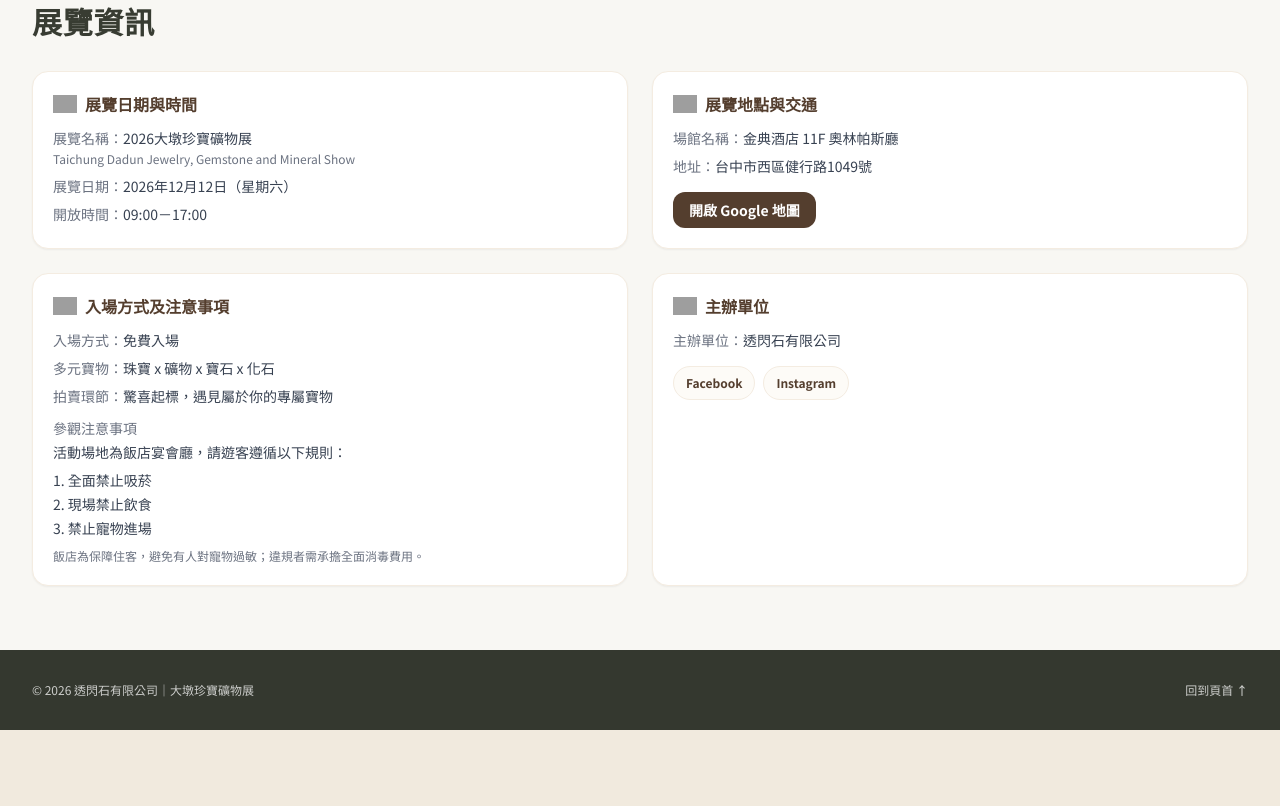
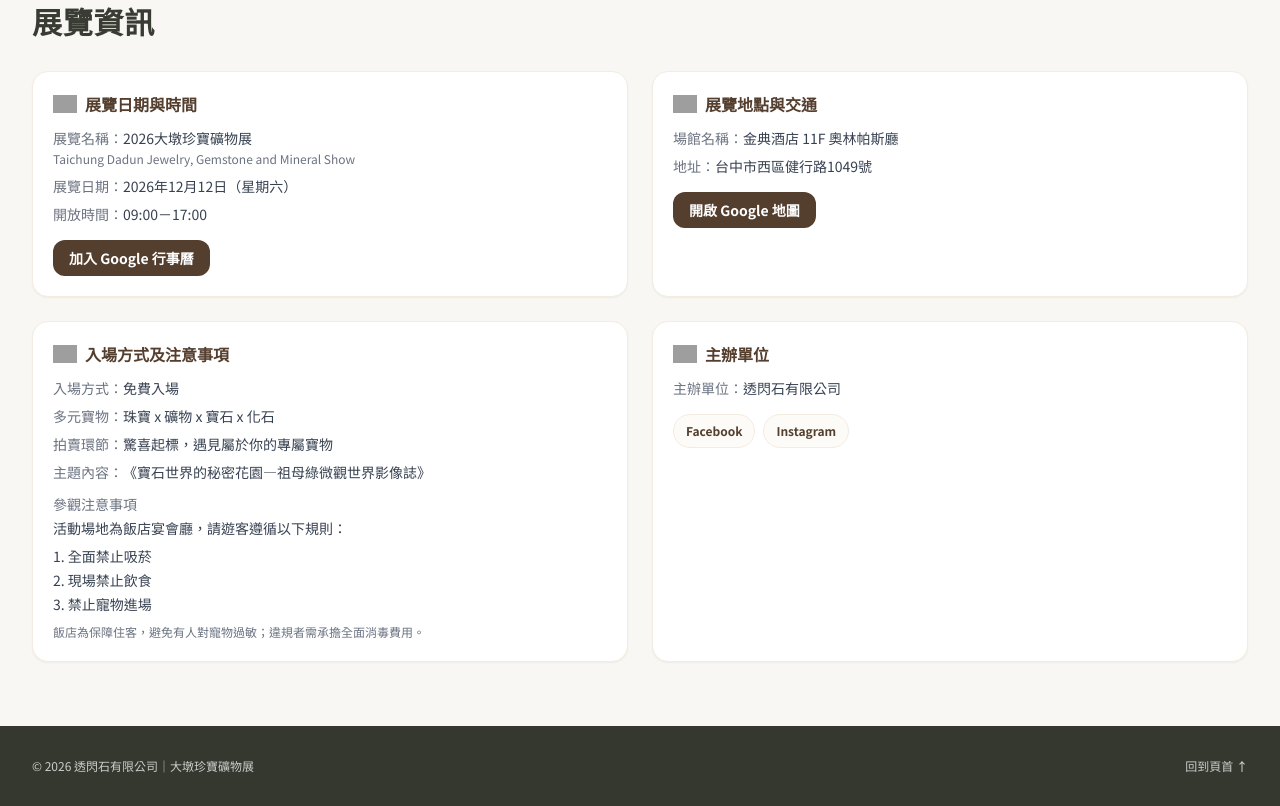
Before and after one commit to JUN-LIN-coder/dadun-treasure-expo, a plain HTML site: page index.html in a window 1280 px wide. Shown: the part 5581-6387 px from the top of the page. Before the commit the page ends 6311 px from the top, so only its background shows below. Drawn offline with nearby package versions, Linux system fonts and the light colour scheme; grey boxes are pictures that could not be loaded.

Commit message:
新增加入 Google 行事曆功能 以及 新增文字內容

```diff
--- a/index.html
+++ b/index.html
@@ -194,6 +194,9 @@
                         <div><dt class="inline font-medium text-gray-500">展覽日期：</dt><dd class="inline">2026年12月12日（星期六）</dd></div>
                         <div><dt class="inline font-medium text-gray-500">開放時間：</dt><dd class="inline">09:00－17:00</dd></div>
                     </dl>
+                    <a href="https://calendar.google.com/calendar/render?action=TEMPLATE&amp;text=%E5%A4%A7%E5%A2%A9%E7%8F%8D%E5%AF%B6%E7%A4%A6%E7%89%A9%E5%B1%95&amp;dates=20261212T090000%2F20261212T170000&amp;ctz=Asia%2FTaipei&amp;details=%E5%A4%A7%E5%A2%A9%E7%8F%8D%E5%AF%B6%E7%A4%A6%E7%89%A9%E5%B1%95%EF%BC%8C%E5%85%8D%E8%B2%BB%E5%85%A5%E5%A0%B4%E3%80%82&amp;location=%E9%87%91%E5%85%B8%E9%85%92%E5%BA%97%2011F%20%E5%A5%A7%E6%9E%97%E5%B8%95%E6%96%AF%E5%BB%B3%EF%BC%8C%E5%8F%B0%E4%B8%AD%E5%B8%82%E8%A5%BF%E5%8D%80%E5%81%A5%E8%A1%8C%E8%B7%AF1049%E8%99%9F" target="_blank" rel="noopener noreferrer" class="inline-flex mt-4 items-center justify-center rounded-xl bg-market-800 text-white text-sm font-bold px-4 py-2 hover:bg-market-700 transition-colors">
+                        加入 Google 行事曆
+                    </a>
                 </article>
 
                 <article class="bg-white p-4 sm:p-5 rounded-2xl border border-market-100 shadow-sm">
@@ -219,6 +222,7 @@
                         <div><dt class="inline font-medium text-gray-500">入場方式：</dt><dd class="inline">免費入場</dd></div>
                         <div><dt class="inline font-medium text-gray-500">多元寶物：</dt><dd class="inline">珠寶 x 礦物 x 寶石 x 化石</dd></div>
                         <div><dt class="inline font-medium text-gray-500">拍賣環節：</dt><dd class="inline">驚喜起標，遇見屬於你的專屬寶物</dd></div>
+                        <div><dt class="inline font-medium text-gray-500">主題內容：</dt><dd class="inline">《寶石世界的秘密花園—祖母綠微觀世界影像誌》</dd></div>
                     </dl>
                     <div class="mt-3 text-sm text-gray-700">
                         <h3 class="font-medium text-gray-500 mb-1">參觀注意事項</h3>
```
